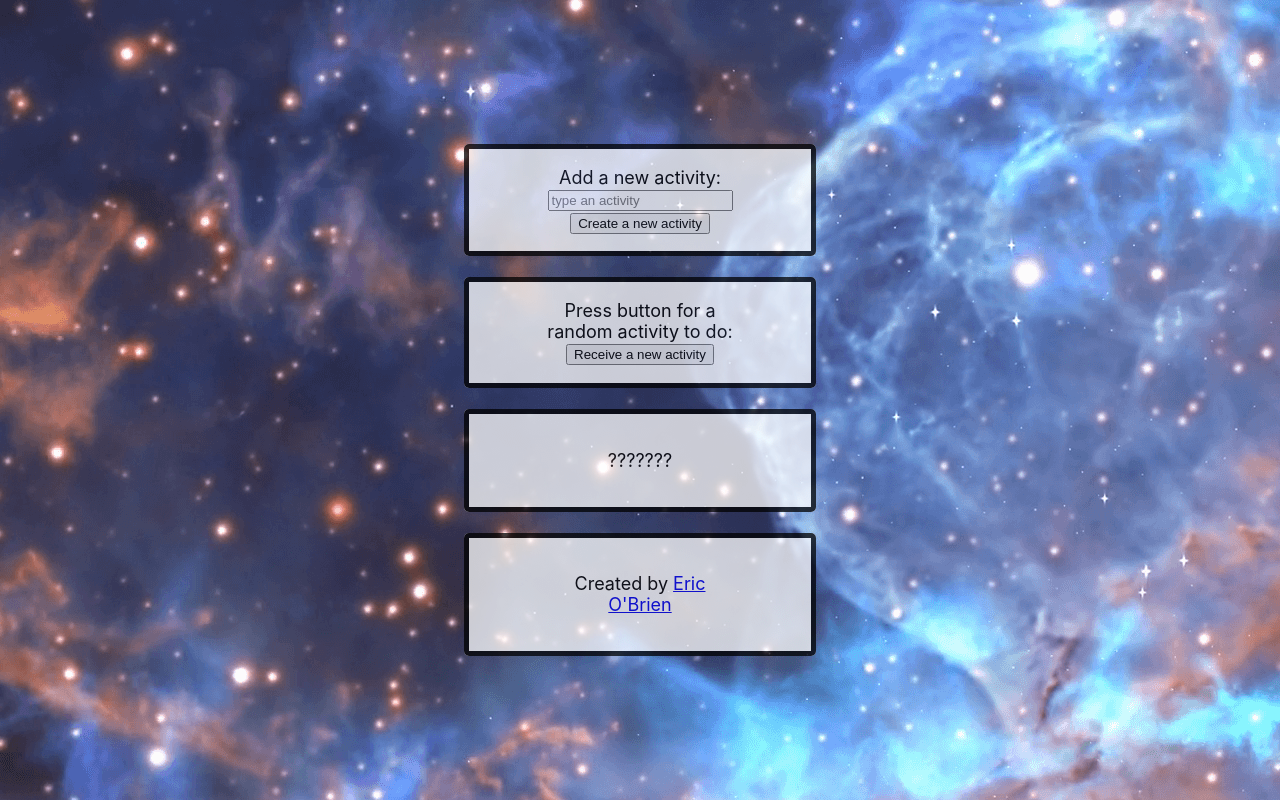
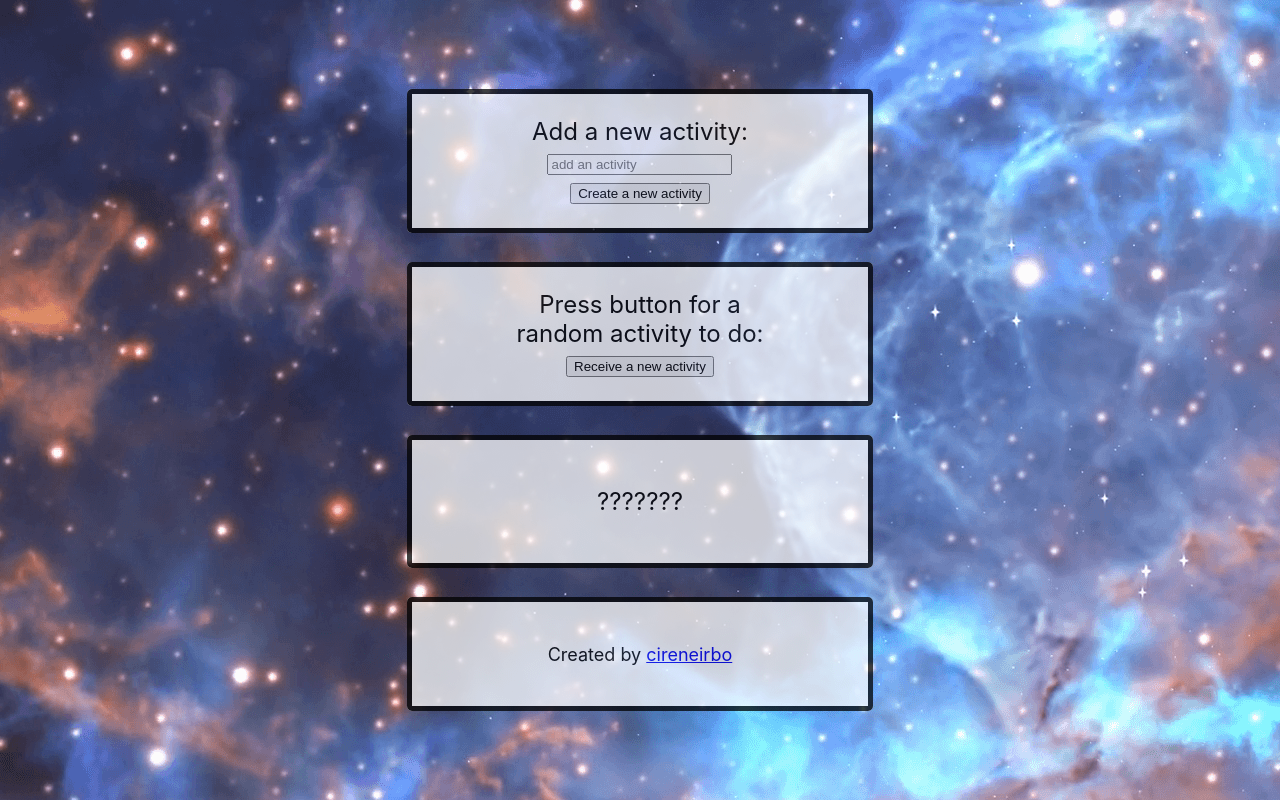
Before and after one commit to cireneirbo/RandomChoices, a React (Create React App) app in the folder random-choices/: page / in a window 1280 px wide. Built offline with nearby package versions, Linux system fonts and the light colour scheme.

Commit message:
font-size and github link name

```diff
--- a/random-choices/src/App.css
+++ b/random-choices/src/App.css
@@ -8,7 +8,7 @@
     flex-direction: column;
     align-items: center;
     justify-content: center;
-    font-size: 18px; /*calc(8px + 2vmin);*/
+    font-size: calc(8px + 2vmin);
 }
 
 .App-header {
@@ -17,7 +17,7 @@
     flex-direction: column;
     align-items: center;
     justify-content: center;
-    font-size: calc(10px + 2vmin);
+    font-size: calc(8px + 2vmin);
     color: white;
 }
 
@@ -43,10 +43,14 @@
     flex-direction: column;
     align-items: center;
     justify-content: center;
-    font-size: calc(10px + 2vmin);
+    font-size: calc(8px + 2vmin);
     color: white;
 }
 
 input, label, p, #new-password {
     color: black;
 }
+
+#i-was-here {
+    font-size: calc(2px + 2vmin);
+}
--- a/random-choices/src/App.js
+++ b/random-choices/src/App.js
@@ -8,7 +8,7 @@ function App() {
         <body className="App-body">
             <fieldset className="App-fieldset">
                 <div>Add a new activity: </div>
-                <input id="input-activity" placeholder="type an activity" value="" />
+                <input id="input-activity" placeholder="add an activity" value="" />
                 <button id="create-activity">Create a new activity</button>
             </fieldset>
                 <br />
@@ -24,7 +24,7 @@ function App() {
             </fieldset>
                 <br />
             <fieldset className="App-fieldset">
-                <p id="i-was-here">Created by <a href="https://github.com/cireneirbo">Eric O&apos;Brien</a></p>
+                <p id="i-was-here">Created by <a href="https://github.com/cireneirbo">cireneirbo</a></p>
             </fieldset>
         </body>
         <footer className="App-footer">
```
Also changed, not shown: 1 other file (tests, documents, lock files or other folders).
